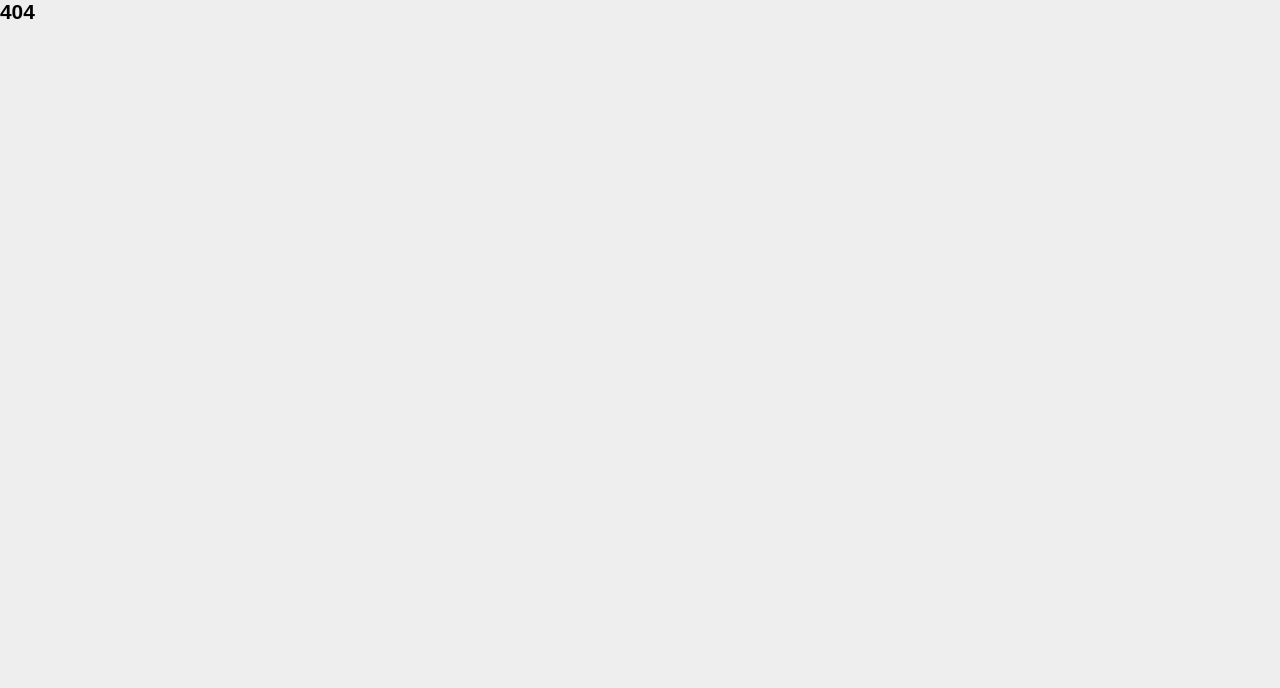
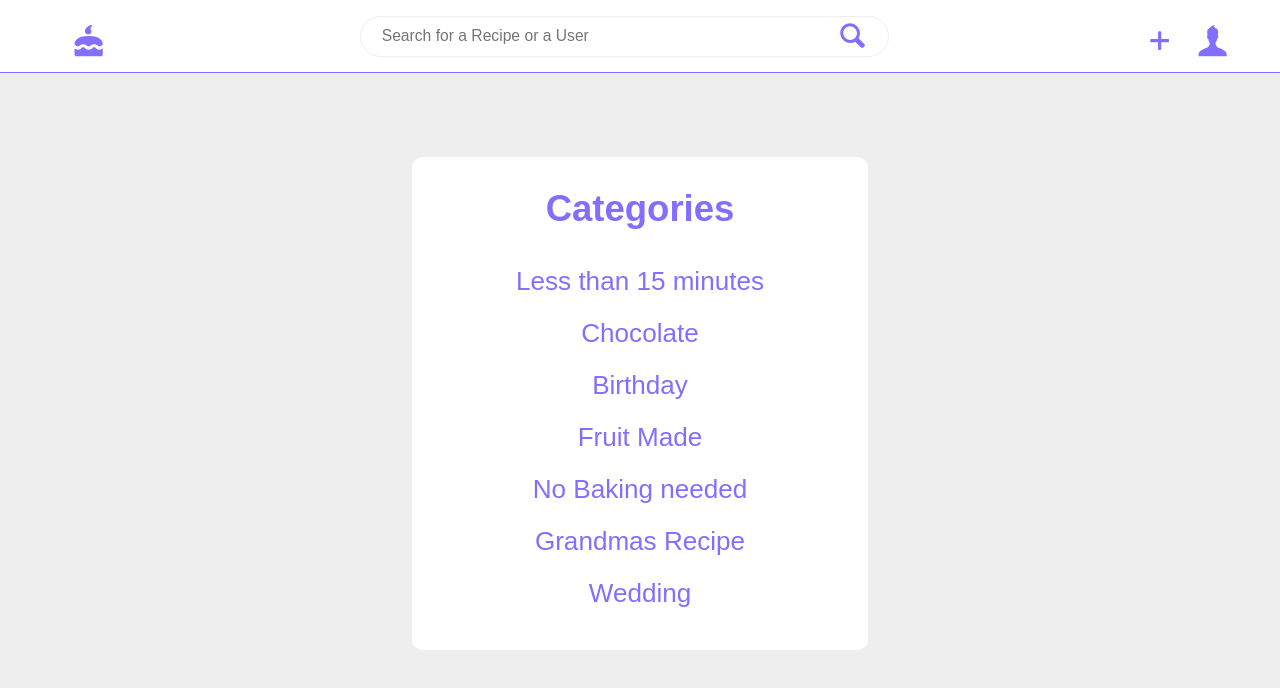
Before and after one commit to wonez/Dulce, a React app: page /allcategories in a window 1280 px wide. Shown: the top 688 px of the page. Built offline with nearby package versions, Linux system fonts and the light colour scheme.

Commit message:
categories

```diff
--- /dev/null
+++ b/src/containers/AllCategories/AllCategories.js
@@ -0,0 +1,39 @@
+import React, { Component } from 'react'
+
+import Aux from '../../hoc/Aux'
+import Toolbar from '../../components/Toolbar/Toolbar';
+
+import classes from './AllCategories.scss'
+
+class AllCategories extends Component{
+
+    state = {
+        categories : [
+            'Less than 15 minutes',
+            'Chocolate',
+            'Birthday',
+            'Fruit Made',
+            'No Baking needed',
+            'Grandmas Recipe',
+            'Wedding',
+        ]
+    }
+
+    render(){
+        return(
+            <Aux>
+                <Toolbar />
+                <div className={classes.AllCategories}>
+                    <div className={classes.Container}>
+                        <h1 className={classes.Heading}>Categories</h1>
+                        {this.state.categories.map(category => {
+                            return <a className={classes.Category} key={category}>{category}</a>
+                        })}
+                    </div>
+                </div>
+            </Aux>
+        );
+    }
+}
+
+export default AllCategories;
--- /dev/null
+++ b/src/containers/AllCategories/AllCategories.scss
@@ -0,0 +1,33 @@
+.AllCategories{
+    padding-top: 15rem;
+    display: flex;
+    justify-content: center;
+}
+
+.Container{
+    background: white;
+    border-radius: 1rem;
+    padding: 3rem 10rem;
+    text-align: center;
+}
+
+.Heading{
+    font-size: 3.5rem;
+    padding-bottom: 2.5rem;
+    color: $color-primary-dark;
+    text-align: center;
+    &:hover{
+        cursor: default;
+    }
+}
+
+.Category{
+    font-size: 2.5rem;
+    padding: 1rem 0;
+    display: block;
+    color: $color-primary-dark;
+    &:hover{
+        text-decoration: underline;
+        cursor: pointer;
+    }
+}
--- a/src/containers/App/App.js
+++ b/src/containers/App/App.js
@@ -6,6 +6,7 @@ import Signin from '../Signin/Signin';
 import Profile from '../Profile/Profile';
 import Post from '../Post/Post'
 import NewsFeed from '../NewsFeed/NewsFeed'
+import AllCategories from '../AllCategories/AllCategories'
 
 class App extends Component {
 	render() {
@@ -17,6 +18,7 @@ class App extends Component {
 					<Route path="/profile" component={Profile}/>
 					<Route path="/post" component={Post}/>
 					<Route path="/newsfeed" component={NewsFeed}/>
+					<Route path="/allcategories" component={AllCategories}/>
 					<Route render={()=> (<h1>404</h1>)} />
 				</Switch>
 			</BrowserRouter>
--- a/src/containers/Landing/Entry/Entry.js
+++ b/src/containers/Landing/Entry/Entry.js
@@ -6,7 +6,7 @@ import typography from '../../../_typography.scss';
 import { IconMagnifyingGlass } from '../../../UI/Icons/Icons';
 import IconButton from '../../../UI/IconButton/IconButton';
 
-const Entry = () => {
+const Entry = (props) => {
     return(
         <section className={classes.Entry}>
             <nav className={classes.Entry__Nav}>
@@ -24,7 +24,8 @@ const Entry = () => {
                         </IconButton>
                     </div>
                 </div>
-                <a className={[classes.Entry__ShowAll, typography['margin-top-sm']].join(' ')} href="#">
+                <a  className={[classes.Entry__ShowAll, typography['margin-top-sm']].join(' ')}
+                    onClick={props.handleCategories} >
                     Show all categories
                 </a>
             </main>
--- a/src/containers/Landing/Entry/Entry.scss
+++ b/src/containers/Landing/Entry/Entry.scss
@@ -54,15 +54,14 @@
     }
 
     &__ShowAll{
-        &:link,
-        &:visited{
-            color: white;
-            display: block;
-            font-size: 2rem;
-            transition: .3s all;
-        }
+        text-decoration: underline;
+        color: white;
+        display: block;
+        font-size: 2rem;
+        transition: .3s all;
         &:hover{
             transform: scale(1.1);
+            cursor: pointer;
         }
     }
 
--- a/src/containers/Landing/Landing.js
+++ b/src/containers/Landing/Landing.js
@@ -1,19 +1,23 @@
-import React from 'react';
+import React, { Component } from 'react';
+
+import { withRouter } from 'react-router-dom'
 
 import Entry from './Entry/Entry';
-import MostPopular from './MostPopular/MostPopular';
-import LearnMore from './LearnMore/LearnMore';
-import Footer from './Footer/Footer';
-
 import Aux from '../../hoc/Aux';
 
-const Landing = () => (
-    <Aux>
-        <Entry />
-        {/* <MostPopular />
-        <LearnMore />
-        <Footer /> */}
-    </Aux>
-);
+class Landing extends Component {
 
-export default Landing;
+    handleCategories = () => {
+        this.props.history.push('/allcategories')
+    }
+
+    render(){
+        return(
+            <Aux>
+                <Entry handleCategories={this.handleCategories}/>
+            </Aux>
+        )
+    }
+};
+
+export default withRouter(Landing);
```
